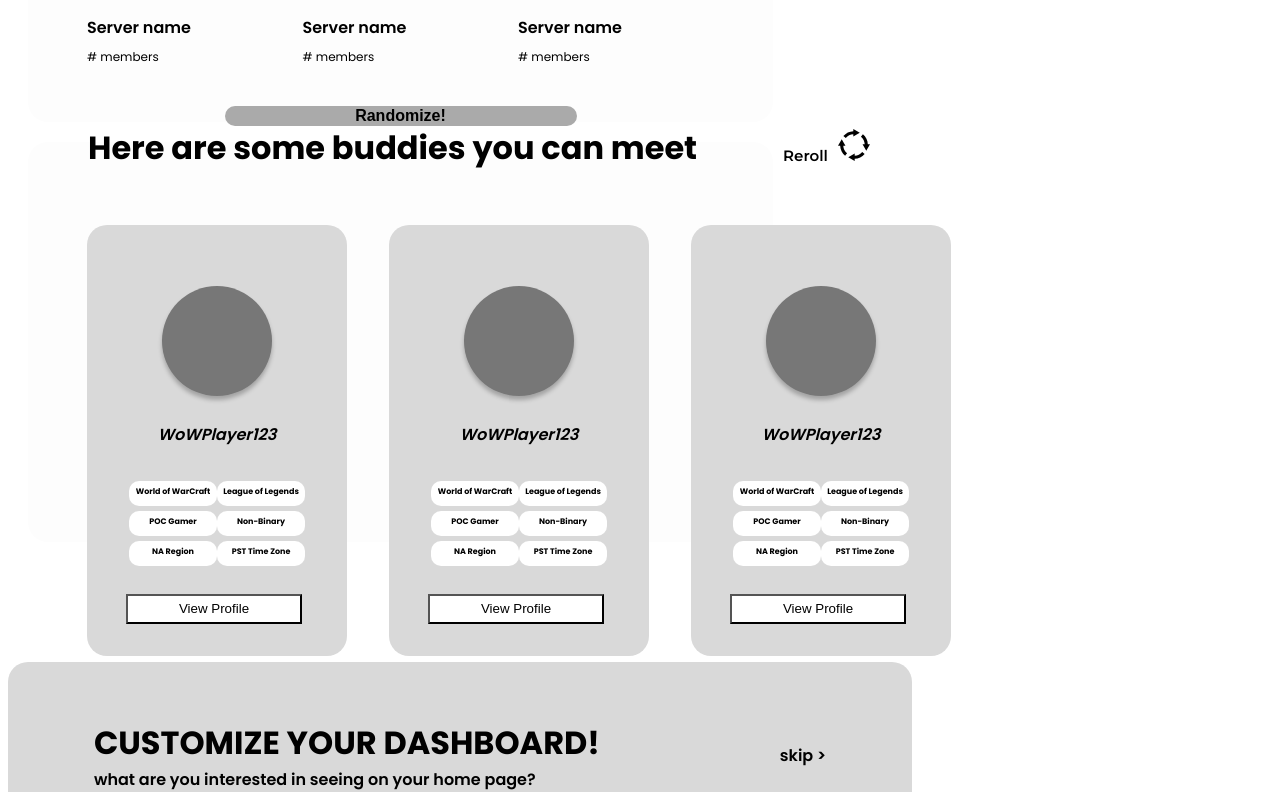
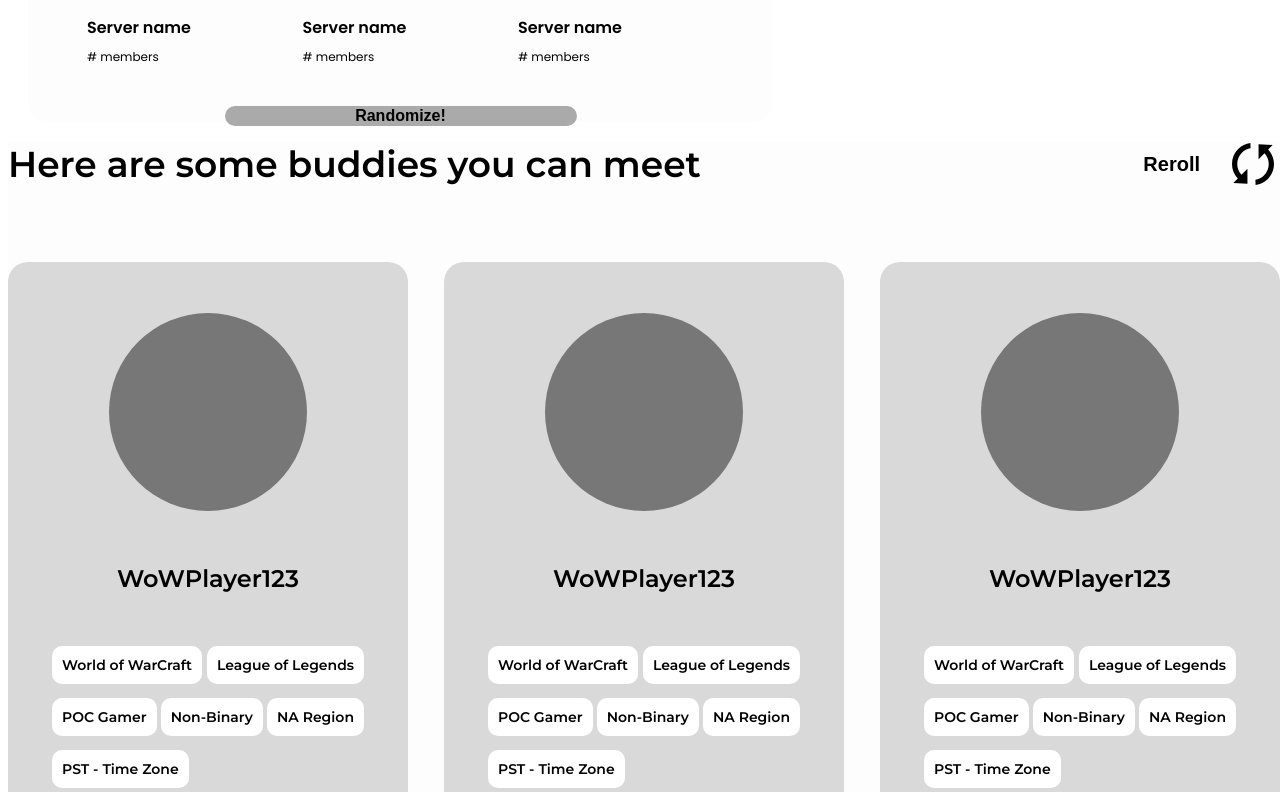
Before and after one commit to king-kapi/kapi-web, a Next.js app: page /components in a window 1280 px wide. Shown: the part 2071-2863 px from the top of the page. Built offline with nearby package versions, Linux system fonts and the light colour scheme; no server answers.

Commit message:
feat: implemented Player Cards

```diff
--- a/components/ProfilePreview.tsx
+++ b/components/ProfilePreview.tsx
@@ -1,60 +1,34 @@
 import styles from '../styles/ProfilePreview.module.css';
-
+import ProfileCard from './ProfileCard';
 
 function ProfilePreview() {
   return (
     <div className={styles.ProfilePreviewContainer}>
       <div className={styles.TitleContainer}>
         <h1>Here are some buddies you can meet </h1>
-        <button className={styles.Reroll}>Reroll
-        <svg className={styles.Vector} fill="#000000" version="1.1" id="Capa_1" xmlns="http://www.w3.org/2000/svg" width="32px" height="32px" viewBox="0 0 576.469 576.469" ><g id="SVGRepo_bgCarrier" stroke-width="0"></g><g id="SVGRepo_tracerCarrier" stroke-linecap="round" stroke-linejoin="round"></g><g id="SVGRepo_iconCarrier"> <g> <g> <path d="M275.762,95.253v38.955l116.228-67.104L275.762,0v39.283c-69.728,2.266-134.601,34.249-178.988,88.56l43.305,35.392 C173.798,121.976,222.893,97.493,275.762,95.253z"></path> <path d="M537.185,275.761c-2.268-69.73-34.25-134.602-88.562-178.989l-35.391,43.305c41.258,33.719,65.74,82.814,67.979,135.684 h-38.951l67.104,116.228l67.105-116.228H537.185z"></path> <path d="M300.706,481.211V442.26l-116.227,67.104l116.227,67.105v-39.285c69.73-2.268,134.604-34.25,178.988-88.562L436.39,413.23 C402.671,454.488,353.575,478.971,300.706,481.211z"></path> <path d="M95.255,300.705h38.953L67.106,184.477L0.001,300.705h39.284c2.267,69.729,34.249,134.604,88.56,178.988l35.392-43.305 C121.978,402.67,97.495,353.574,95.255,300.705z"></path> </g> </g> </g></svg></button>
+        <button className={styles.Reroll}>
+          Reroll
+          <svg
+            xmlns="http://www.w3.org/2000/svg"
+            width="42"
+            height="42"
+            viewBox="0 0 42 42"
+            fill="none"
+            className={styles.Vector}
+          >
+            <path
+              d="M9.51561 31.8176C3.72291 25.5893 3.82535 15.8268 9.8434 9.765C12.202 7.37893 15.2688 5.81942 18.5862 5.31915L18.4095 0C13.7524 0.562337 9.42263 2.68442 6.12501 6.02085C-1.93918 14.1391 -2.03649 27.2488 5.81002 35.5515L1.35154 40.0383L15.462 40.8091L15.4235 25.8684L9.51561 31.8176ZM26.5377 1.19085L26.5762 16.1316L32.4841 10.185C38.2768 16.4184 38.1743 26.1809 32.1563 32.2376C29.7982 34.6242 26.7311 36.1838 23.4135 36.6834L23.5902 42C28.2473 41.437 32.5774 39.3161 35.8772 35.9817C43.9389 27.8583 44.0362 14.7487 36.1897 6.4511L40.6482 1.95915L26.5377 1.19085Z"
+              fill="black"
+            />
+          </svg>
+        </button>
       </div>
       <div className={styles.ServersContainer}>
-        <div className={styles.profileBox}>
-          <div className={styles.ProfilePicture}></div>
-          <h2 className={styles.UserName}>WoWPlayer123</h2>
-          <div className={styles.IconGroup}>
-          <div className={styles.DisplayIcon}>World of WarCraft</div>
-          <div className={styles.DisplayIcon}>League of Legends</div>
-          <div className={styles.DisplayIcon}>POC Gamer</div>
-          <div className={styles.DisplayIcon}>Non-Binary</div>
-          <div className={styles.DisplayIcon}>NA Region</div>
-          <div className={styles.DisplayIcon}>PST Time Zone</div>
-          </div>
-          <button className={styles.ProfileButton}>View Profile</button>
-        </div>
-
-
-        <div className={styles.profileBox}>
-        <div className={styles.ProfilePicture}></div>
-          <h2 className={styles.UserName}>WoWPlayer123</h2>
-          <div className={styles.IconGroup}>
-          <div className={styles.DisplayIcon}>World of WarCraft</div>
-          <div className={styles.DisplayIcon}>League of Legends</div>
-          <div className={styles.DisplayIcon}>POC Gamer</div>
-          <div className={styles.DisplayIcon}>Non-Binary</div>
-          <div className={styles.DisplayIcon}>NA Region</div>
-          <div className={styles.DisplayIcon}>PST Time Zone</div>
-          </div>
-          <button className={styles.ProfileButton}>View Profile</button>
-        </div>
-
-        <div className={styles.profileBox}>
-        <div className={styles.ProfilePicture}></div>
-          <h2 className={styles.UserName}>WoWPlayer123</h2>
-          <div className={styles.IconGroup}>
-            <div className={styles.DisplayIcon}>World of WarCraft</div>
-            <div className={styles.DisplayIcon}>League of Legends</div>
-            <div className={styles.DisplayIcon}>POC Gamer</div>
-            <div className={styles.DisplayIcon}>Non-Binary</div>
-            <div className={styles.DisplayIcon}>NA Region</div>
-            <div className={styles.DisplayIcon}>PST Time Zone</div>
-          </div>
-          <button className={styles.ProfileButton}>View Profile</button>
-        </div>
-
-        </div>
+        <ProfileCard />
+        <ProfileCard />
+        <ProfileCard />
       </div>
+    </div>
   );
 }
 
--- a/styles/ProfilePreview.module.css
+++ b/styles/ProfilePreview.module.css
@@ -1,48 +1,39 @@
-@import url('https://fonts.googleapis.com/css2?family=Poppins:wght@400;600;700&display=swap');
+@import url('https://fonts.googleapis.com/css2?family=Montserrat:wght@400;500;600;700&display=swap');
 
 .ProfilePreviewContainer {
-  font-family: 'Poppins', sans-serif;
-  height: 25rem;
-  width: 46.563rem;
+  font-family: 'Montserrat', sans-serif;
+  height: 47.5rem;
+  width: 79.5rem;
   background-color: #fdfdfd;
   color: black;
-  margin: 20px;
   margin-bottom: 120px;
-  border-radius: 20px;
   display: flex;
   flex-direction: column;
   align-items: center;
-  justify-content: center;
-  gap: 2rem;
+  justify-content: space-between;
 }
 
 .TitleContainer {
   display: flex;
-  padding-top: 375px;
-  width: 800px;
-  margin-left: 175px;
+  justify-content: space-between;
+  width: 100%;
 }
 
 .Reroll{
-
-  font-family: 'Montserrat';
-  font-style: normal;
   font-weight: 600;
-  font-size: 15px;
-  line-height: 24px;
-  flex: none;
-  margin-left: 80px;
-  order: 0;
-  flex-grow: 0;
+  font-size: 1.25rem;
   border: none;
   background: none;
   cursor: pointer;
+  display: flex;
+  align-items: center;
 }
 
 
 .TitleContainer h1 {
-  font-size: 2rem;
-  font-weight: 700;
+  font-size: 2.25rem;
+  font-weight: 600;
+  margin: 0;
 }
 
 .TitleContainer h2 {
@@ -53,94 +44,12 @@
 .ServersContainer {
   display: flex;
   justify-content: space-between;
-  width: 39.188rem;
-  margin-bottom:200px;
+  width: 100%;
 }
 
-.UserName {
-  font-weight: 600;
-  font-size: 1rem;
-  line-height: 1.25rem;
-  font-style:oblique;
-
-}
-
-.Members {
-  font-size: 0.75rem;
-  line-height: 0.65rem;
-}
-
-.ProfileButton {
-display: flex;
-flex-direction: row;
-justify-content: center;
-align-items: center;
-padding: 5px;
-gap: 10px;
-width: 176px;
-height: 30px;
-background: #FFFFFF;
-flex: none;
-order: 3;
-align-self: stretch;
-flex-grow: 0;
-cursor: pointer;
-
-}
-
-.ProfilePicture {
-  box-sizing: border-box;
-  width: 110px;
-  height: 110px;
-  border-radius: 50%;
-  background: #777777;
-  box-shadow: 0px 4px 4px rgba(0, 0, 0, 0.25);
-  flex: none;
-  order: 0;
-  flex-grow: 0;
-}
-
-.profileBox {
-  display: flex;
-  flex-direction: column;
-  align-items: center;
-  padding: 61px 39px 20px;
-  gap: 15px;
-  margin-right: 42px;
-  margin-bottom: 100px;;
-  width: 396px;
-  height: 350px;
-
-  background: #D9D9D9;
-  border-radius: 20px;
-
-}
-
-.DisplayIcon {
-  display: flex;
-  flex-direction: row;
-  align-items: flex-start;
-  padding: 5px;
-  gap: 5px;
-  width: 78px;
-  height: 15px;
-  font-size: 8px;
-  background: #FFFFFF;
-  border-radius: 10px;
-  font-weight: bold;
-  text-align:center;
-  display:inline-block;
-}
-
-.IconGroup {
-  width: 176px;
-  height: 100px;
-  flex: none;
-  order: 2;
-  flex-grow: 0;
-  padding: 3px;
-}
 
 .Vector {
-  margin-left: 10px;
+  height: 2.625rem;
+  width: 2.625rem;
+  margin-left: 2rem;
 }
```
